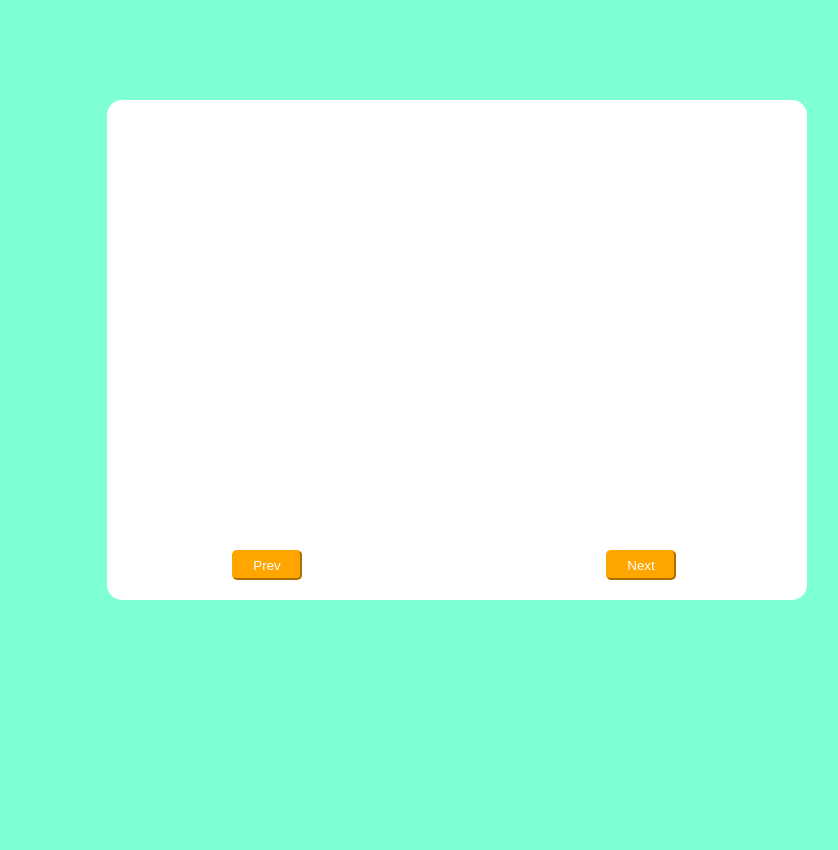
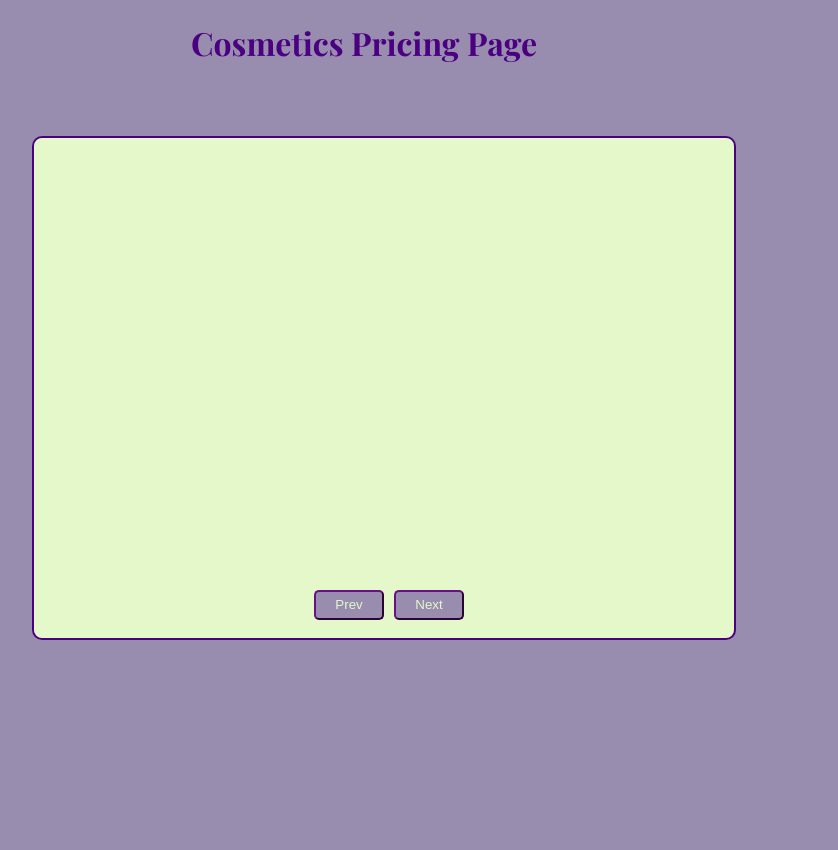
Before and after one commit to cjanani/Fetch-API, a website built with Parcel: page src/index.html in a window 1280 px wide. Shown: the whole page, without its empty margins (276-1114 px from the left). Before the commit the page ends 800 px from the top, so only its background shows below. Built offline with nearby package versions, Linux system fonts and the light colour scheme; no server answers; a web font is replaced by a local one.

Commit message:
Make CSS changes

```diff
--- a/src/index.html
+++ b/src/index.html
@@ -4,9 +4,15 @@
     <meta charset="UTF-8">
     <meta name="viewport" content="width=device-width, initial-scale=1.0">
     <link rel="stylesheet" href="main.css">
-    <title>Document</title>
+    <link rel="preconnect" href="https://fonts.googleapis.com">
+    <link rel="preconnect" href="https://fonts.gstatic.com" crossorigin>
+    <link href="https://fonts.googleapis.com/css2?family=Inter:ital,opsz,wght@0,14..32,100..900;1,14..32,100..900&family=Playfair+Display:ital,wght@0,400..900;1,400..900&family=Roboto:ital,wght@0,100;0,300;0,400;0,500;0,700;0,900;1,100;1,300;1,400;1,500;1,700;1,900&display=swap" rel="stylesheet">
+    <title>Cosmetics Price Palette</title>
 </head>
 <body>
+    <h1>Cosmetics Pricing Page</h1>
+    <div class="container">
+        <!-- <img src="./beauty.jpg" height="350px" width="1200px"> -->
 
     <div class= "banner-img">
         <div class="boxone">
@@ -23,7 +29,8 @@
     <div class="button">
         <button id="prev" onclick="prev()">Prev</button>
         <button id="next" onclick="next()">Next</button>
-</div>
+    </div>
+    </div>
     <script src="main.js">ProductData</script>
 </body>
 </html>
--- a/src/main.css
+++ b/src/main.css
@@ -1,100 +1,154 @@
 
 body{
-    background-color: aquamarine;
+    background-color: #988dae;
+    font-family: "Playfair Display";
+    font-weight: 400;
+    font-style: normal;
+    justify-items: center;
+    /* text-align: center; */
+    color: #4B0082;
 }
+
+.container
+{
+    justify-items: center;
+    /* z-index: 2; */
+    position: relative;
+    top: 200px;
+    width: 100px;
+    height: 500px;
+}
+
+.container h1
+{
+    font-family: "Playfair Display";
+    font-weight: 400;
+    font-style: bold;
+    justify-items: center;
+    color: #4B0082;
+    border-radius: 10px;
+    border: 2px solid #4B0082;
+}
+
 .banner-img
 {
+border: 2px solid #4B0082;
 display: grid;
 grid-template-columns: 1fr 1fr ;
-background-color: white;
+background-color: #e4f8c9;
 width: 700px;
 height: 500px;
-margin: 100px 375px ;
-border-radius: 15px;
+position: relative;
+bottom: 150px;
+left: 20px;
+border-radius: 10px;
 }
+
+.boxone
+{
+    background-color: #e4f8c9;
+    display: flex;
+    flex-direction: column;
+    justify-content: flex-start;
+    position: relative;
+    padding-top: 60px;
+    padding-right: 10px;
+    padding-bottom: 15px;
+    border-bottom-left-radius: 10px;
+    border-top-left-radius: 10px;
+    /* border: 2px solid #4B0082; */
+    /* margin: 30px;  */
+}
+.boxtwo
+{
+    background-color: #e4f8c9;
+    display: flex;
+    flex-direction: column;
+    /* margin-left: 10px;  */
+    justify-content: flex-start;
+    margin: 50px 0;
+    color: #DA70D6;
+    line-height: 1.6;
+}
+
 #title
 {
     display: flex;
-    flex-direction: row;
-    width: 130px;
-    /* height: 300px; */
-    margin: 130px 0px 0px 0px;
-    font-family: 'Courier New', Courier, monospace;
+    color:#4B0082;
+    font-family: "Playfair Display";
     font-weight: 800;
-    font-size: x-large;
+    text-align: center;
+    position: absolute;
+    padding-top: 30px;
+    padding-right: 10px;
+    padding-bottom: 15px;
+}
 
-}
 #desc
 {
     display: flex;
-    flex-direction: row;
-    /* width: 600px; */
-    margin: 30px 0px 0px 0px;
-    font-family: 'Courier New', Courier, monospace;
-    font-weight: 900;
-    font-size: small;
-    color:darkgray;
-}
-.boxone
-{
-    display: flex;
-    flex-direction: column;
-    justify-content: center;
-    margin: 30px;
+    color:#4B0082;
+    font-family: "Playfair Display";
+    font-weight: 400;
+    /* text-align: center; */
+    position: relative;
+    top: 20px;
+    padding-top: 50px;
+    padding-right: 40px;
+    padding-bottom: 5px;
 
 }
-.boxtwo
-{
-    display: flex;
-    flex-direction: column;
-    margin: 10px;
 
-}
 #price
 {
     display: flex;
-    flex-direction: row;
-    /* width: 600px; */
-    margin: 50px 0px 0px 0px;
-    font-family: 'Courier New', Courier, monospace;
-    font-weight: 900;
-    font-size: x-large;
-    color:black;
+    color:#4B0082;
+    font-family: "Playfair Display";
+    font-weight: 400;
+    /* text-align: center; */
+    position: relative;
+    top: 20px;
+    padding-top: 5px;
+    padding-right: 10px;
+    padding-bottom: 5px;
 
 }
+
 #rating
 {
     display: flex;
-    flex-direction: row;
-    /* width: 600px; */
-    margin: 20px 0px 0px 0px;
-    font-family: 'Courier New', Courier, monospace;
-    font-weight: 900;
-    font-size: medium;
-    color:black;
+    color:#4B0082;
+    font-family: "Playfair Display";
+    font-weight: 400;
+    position: relative;
+    top: 20px;
+    padding-top: 5px;
+    padding-right: 10px;
+    padding-bottom: 5px;
 
 }
+
 #prev
 {
     width: 70px;
     height: 30px;
-   position: relative;
-   left: 500px;
-   bottom: 150px;
-   background-color: orange;
-   color: white;
-   border-radius: 5px;
-   border-color: orange;
+    position: relative;
+    bottom: 200px;
+    background-color: #988dae;
+    color: #e4f8c9;
+    border-radius: 5px;
+    border-color: #6A0F8A;
 }
+
 #next
 {
     width: 70px;
     height: 30px;
     position: relative;
-    left: 800px;
-    bottom: 150px;
-    background-color: orange;
-    color: white;
+    left: 80px;
+    bottom: 230px;
+    background-color: #988dae;
+    color: #e4f8c9;
     border-radius: 5px;
-    border-color: orange;
+    border-color: #6A0F8A;
 }
--- a/src/main.js
+++ b/src/main.js
@@ -28,6 +28,12 @@ function display(obj)
     //console.log("Inside display", obj.title);
     let divq = document.getElementById('title');
     divq.innerHTML = `${obj.title} <br>`;
+
+    // const titleLink = document.createElement('a');
+    // titleLink.href = `'http://google.com/search?q='+${obj.title}`;
+    // titleLink.target = "blank";
+    // divq.appendChild(titleLink);
+
     let divs = document.getElementById('desc');
     divs.innerHTML = ` ${obj.description} <br>`;
     let divp = document.getElementById('product');
@@ -35,8 +41,8 @@ function display(obj)
     let divt = document.getElementById('price');
     divt.innerHTML = `$${obj.price} <br>`;
     let divu = document.getElementById('rating');
-    divu.innerHTML = `<svg width="15px" height="15px" viewBox="0 0 1024 1024" class="icon"  version="1.1" xmlns="http://www.w3.org/2000/svg"><path d="M923.2 429.6H608l-97.6-304-97.6 304H97.6l256 185.6L256 917.6l256-187.2 256 187.2-100.8-302.4z" fill="#FAD97F" /><path d="M1024 396H633.6L512 21.6 390.4 396H0l315.2 230.4-121.6 374.4L512 770.4l316.8 232L707.2 628 1024 396zM512 730.4l-256 187.2 97.6-302.4-256-185.6h315.2l97.6-304 97.6 304h315.2l-256 185.6L768 917.6l-256-187.2z" fill="" /></svg>`
-    divu.innerHTML += `${obj.rating}`;
+    divu.innerHTML = `<svg width="15px" height="15px" viewBox="0 0 1024 1024" class="icon"  version="1.1" xmlns="http://www.w3.org/2000/svg"><path d="M923.2 429.6H608l-97.6-304-97.6 304H97.6l256 185.6L256 917.6l256-187.2 256 187.2-100.8-302.4z" fill="#FAD97F" /><path d="M1024 396H633.6L512 21.6 390.4 396H0l315.2 230.4-121.6 374.4L512 770.4l316.8 232L707.2 628 1024 396zM512 730.4l-256 187.2 97.6-302.4-256-185.6h315.2l97.6-304 97.6 304h315.2l-256 185.6L768 917.6l-256-187.2z" fill="" /></svg>${obj.rating}`
+    // divu.innerHTML += `${obj.rating}`;
     //width="400"
 }
 function next()
```
